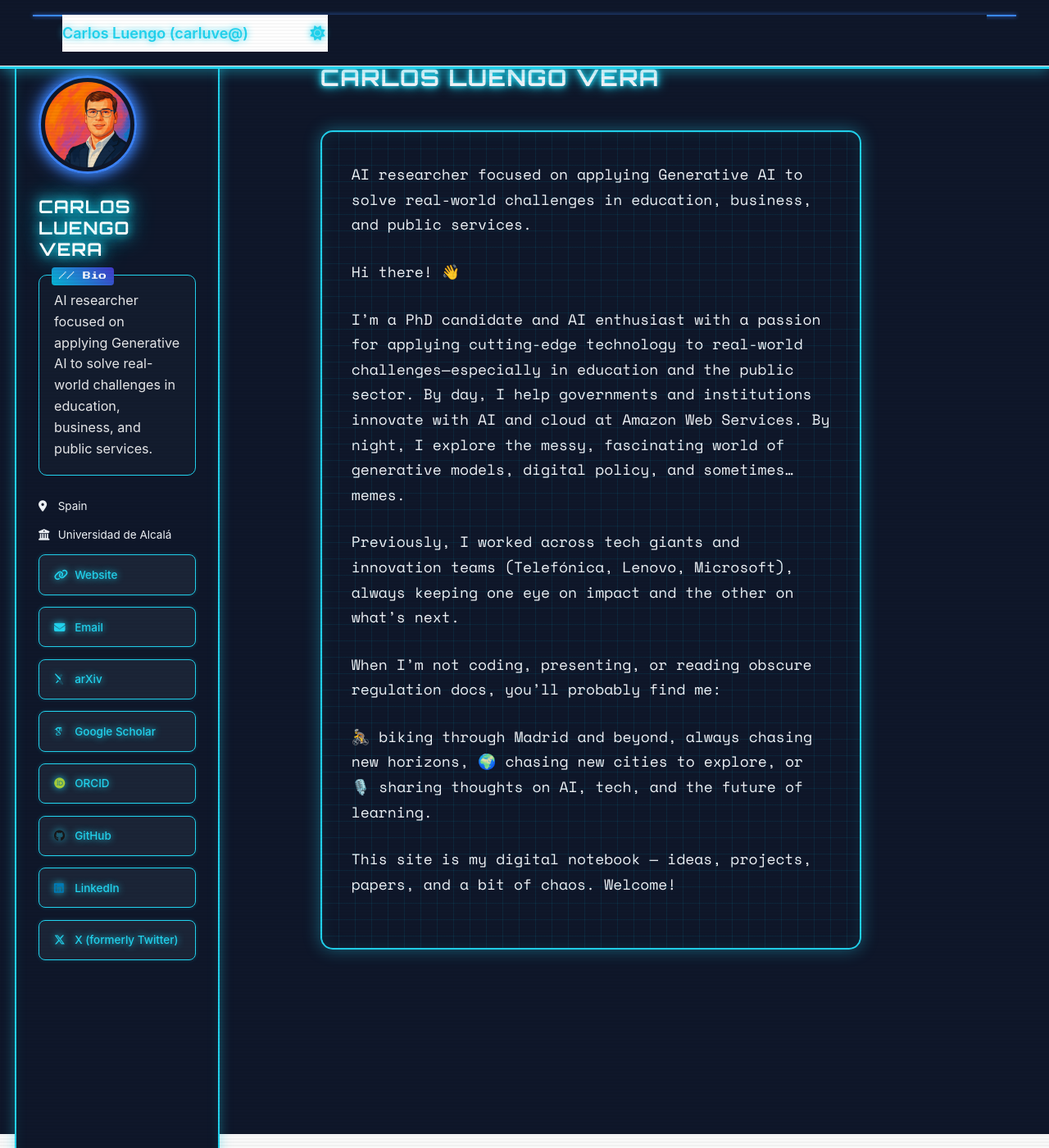
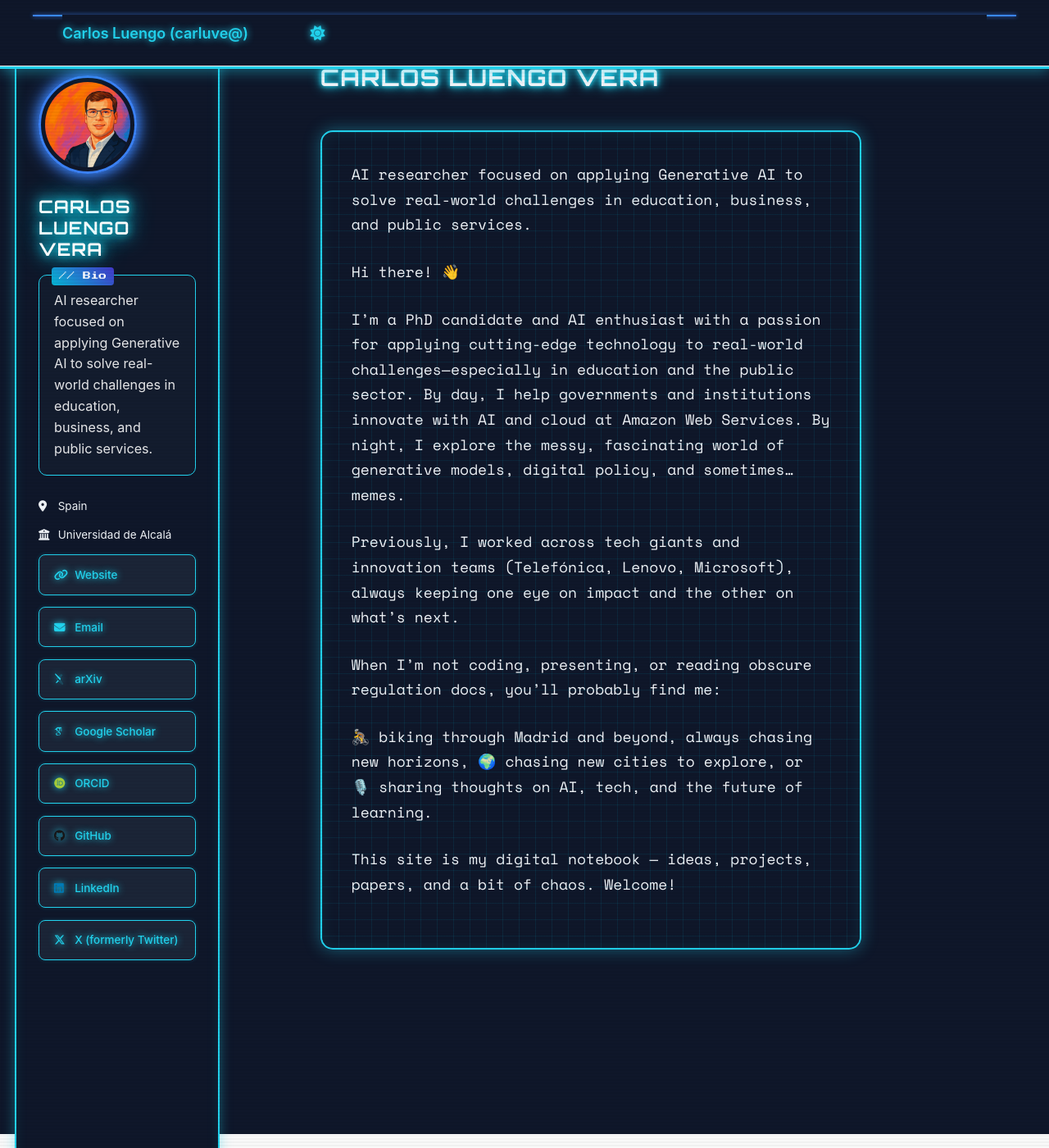
Before and after one commit to Carluve/carluve.github.io, a Jekyll site: the page built from _pages/about.md, in a window 1280 px wide and 1400 px high. Shown: the whole window at 82% size. Built offline with Jekyll 4.4.1, drawn with Linux system fonts in a browser that asks for light colours; some web fonts are replaced.

Commit message:
Aggressively remove white backgrounds from navigation
- Add nuclear option CSS overrides with highest specificity
- Target all possible white background elements in navigation
- Override inline styles that set white backgrounds
- Force dark backgrounds on all masthead and navigation elements
- Add specific overrides for greedy-nav and hidden-links
- Use html body selectors for maximum CSS specificity

```diff
--- a/_sass/theme/_retro90s.scss
+++ b/_sass/theme/_retro90s.scss
@@ -313,10 +313,53 @@ body {
       }
     }
   }
+
+  /* Override specific white background elements from _navigation.scss */
+  .greedy-nav__toggle {
+    background: rgba(30, 41, 59, 0.9) !important;
+    color: var(--neon-cyan) !important;
+    border: 1px solid var(--neon-cyan) !important;
+
+    &:hover {
+      background: rgba(15, 23, 42, 0.9) !important;
+      color: var(--neon-blue) !important;
+    }
+  }
 }
 
 .masthead__inner-wrap {
   background: transparent !important;
+}
+
+/* Force override all navigation white backgrounds */
+.masthead, .masthead * {
+  background-color: transparent !important;
+
+  &[style*="background: #fff"],
+  &[style*="background-color: #fff"],
+  &[style*="background: white"],
+  &[style*="background-color: white"] {
+    background: #0f172a !important;
+  }
+}
+
+/* Specific overrides for navigation elements that have white backgrounds */
+.site-nav, .site-title, .site-subtitle, .masthead__menu, .masthead__menu-item {
+  background: transparent !important;
+  background-color: transparent !important;
+}
+
+/* Override the specific elements found in _navigation.scss */
+.greedy-nav .hidden-links {
+  background: rgba(15, 23, 42, 0.95) !important;
+  background-color: rgba(15, 23, 42, 0.95) !important;
+}
+
+.greedy-nav__toggle {
+  background: rgba(30, 41, 59, 0.9) !important;
+  background-color: rgba(30, 41, 59, 0.9) !important;
+  color: var(--neon-cyan) !important;
+  border: 1px solid var(--neon-cyan) !important;
 }
 
 /* Retro buttons */
@@ -592,6 +635,61 @@ input, textarea, select, .form-control {
   color: var(--neon-cyan) !important;
 }
 
+/* ==========================================================================
+   AGGRESSIVE WHITE BACKGROUND REMOVAL
+   ========================================================================== */
+
+/* Target all possible white background elements */
+header, nav, .header, .navigation, .nav, .navbar {
+  background: #0f172a !important;
+  background-color: #0f172a !important;
+
+  * {
+    background: transparent !important;
+    background-color: transparent !important;
+  }
+}
+
+/* Override any inline styles that set white backgrounds */
+[style*="background:#fff"],
+[style*="background: #fff"],
+[style*="background-color:#fff"],
+[style*="background-color: #fff"],
+[style*="background:white"],
+[style*="background: white"],
+[style*="background-color:white"],
+[style*="background-color: white"] {
+  background: #0f172a !important;
+  background-color: #0f172a !important;
+}
+
+/* Specific navigation element overrides */
+.masthead {
+  * {
+    background: transparent !important;
+    background-color: transparent !important;
+  }
+}
+
+/* Menu and dropdown overrides */
+.menu, .dropdown, .dropdown-menu {
+  background: rgba(15, 23, 42, 0.95) !important;
+  background-color: rgba(15, 23, 42, 0.95) !important;
+  border: 1px solid var(--neon-cyan) !important;
+
+  a, li {
+    background: transparent !important;
+    background-color: transparent !important;
+    color: var(--neon-cyan) !important;
+
+    &:hover {
+      background: rgba(30, 41, 59, 0.8) !important;
+      background-color: rgba(30, 41, 59, 0.8) !important;
+      color: var(--neon-blue) !important;
+    }
+  }
+}
+
 /* Breadcrumbs and navigation elements */
 .breadcrumbs {
   background: transparent !important;
@@ -632,6 +730,59 @@ h1, h2, h3, h4, h5, h6, p, li, span, div, a {
   &:not(.btn):not(.notice) {
     color: inherit;
   }
+}
+
+/* ==========================================================================
+   NUCLEAR OPTION: REMOVE ALL WHITE BACKGROUNDS
+   ========================================================================== */
+
+/* Global override with highest specificity */
+html body .masthead,
+html body .masthead *,
+html body .greedy-nav,
+html body .greedy-nav *,
+html body header,
+html body header *,
+html body nav,
+html body nav * {
+  background: transparent !important;
+  background-color: transparent !important;
+
+  &[style] {
+    background: transparent !important;
+    background-color: transparent !important;
+  }
+}
+
+/* Ensure masthead container has dark background */
+html body .masthead {
+  background: #0f172a !important;
+  background-color: #0f172a !important;
+}
+
+/* Force all navigation elements to be dark */
+html body .masthead__inner-wrap,
+html body .site-nav,
+html body .greedy-nav,
+html body .greedy-nav__toggle,
+html body .hidden-links {
+  background: transparent !important;
+  background-color: transparent !important;
+}
+
+html body .greedy-nav {
+  background: #0f172a !important;
+  background-color: #0f172a !important;
+}
+
+html body .hidden-links {
+  background: rgba(15, 23, 42, 0.95) !important;
+  background-color: rgba(15, 23, 42, 0.95) !important;
+}
+
+html body .greedy-nav__toggle {
+  background: rgba(30, 41, 59, 0.9) !important;
+  background-color: rgba(30, 41, 59, 0.9) !important;
 }
 
 /* Archive items styling */
```
